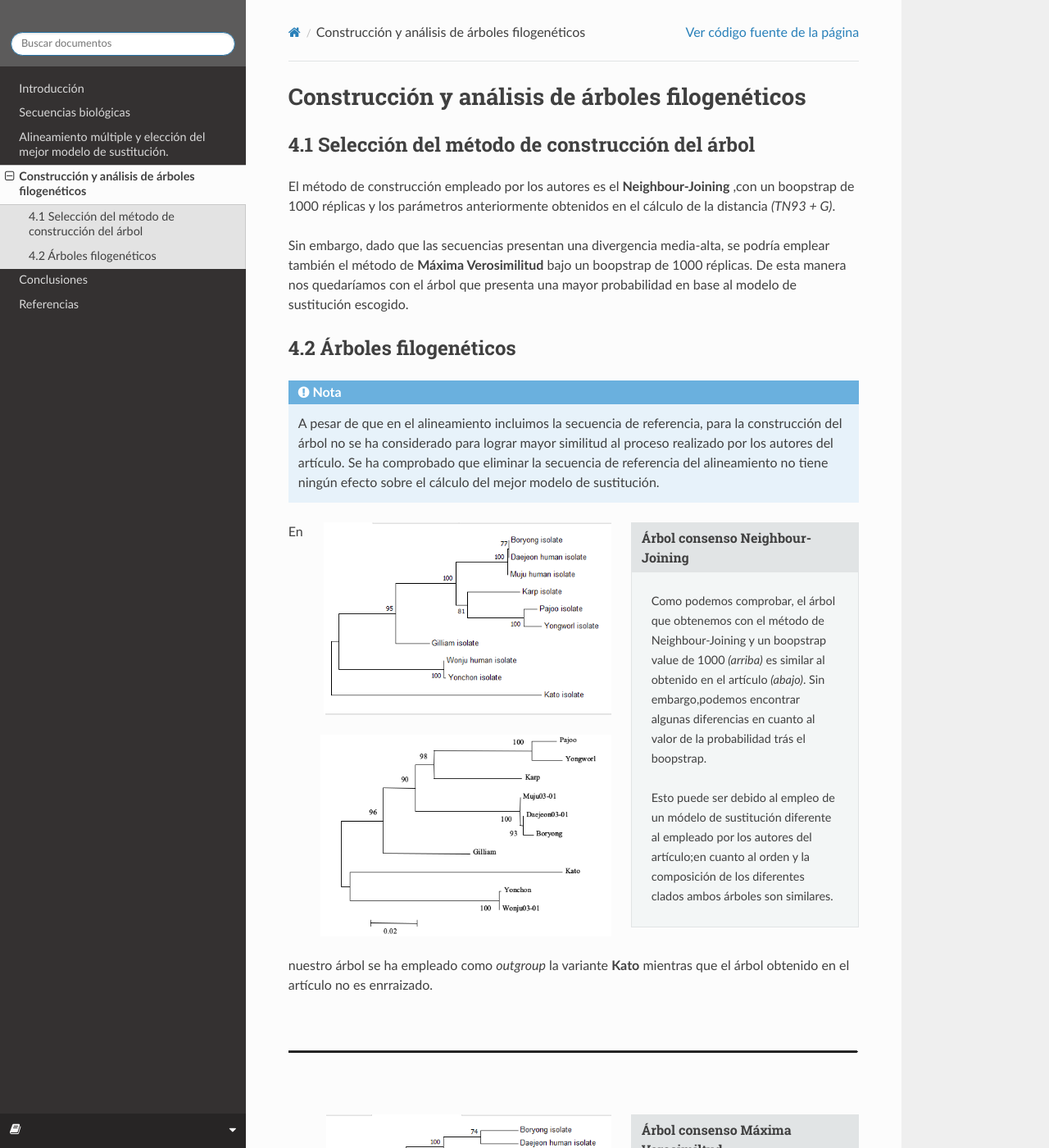
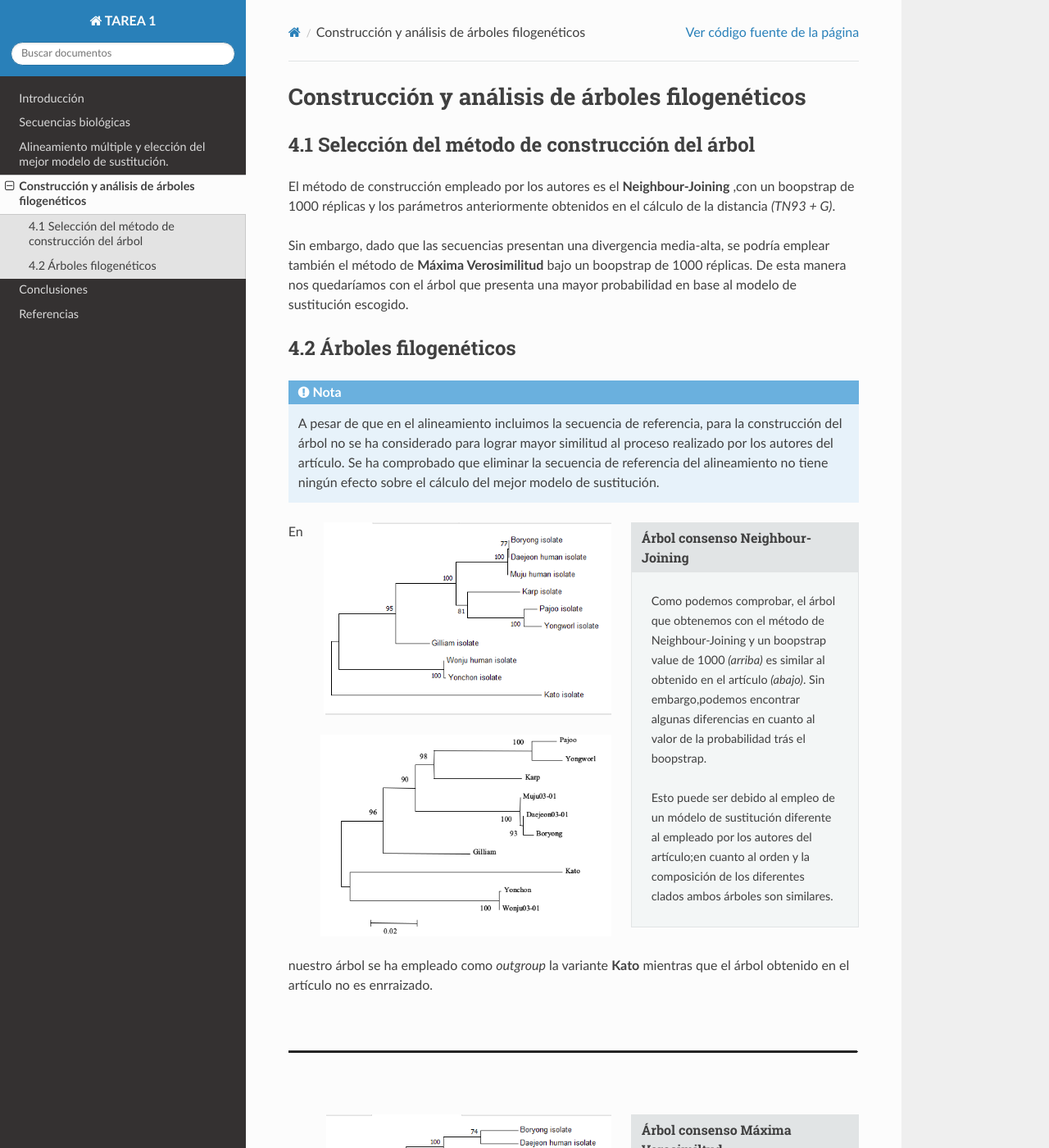
Before and after one commit to cristinavalleg/tarea1, a Sphinx documentation site: the page built from docs/arboles/arboles.rst, in a window 1280 px wide and 1400 px high. Shown: the whole window at 82% size. Built offline with Sphinx 7.4.7 and the Read the Docs theme 2.0.0, drawn with Linux system fonts in a browser that asks for light colours; nearby versions of some CDN libraries; library files that are not in the unit come from our copies; some of the changed text lies outside the part shown.

Commit message:
Update conf.py

```diff
--- a/docs/conf.py
+++ b/docs/conf.py
@@ -74,7 +74,7 @@ pygments_style = 'sphinx'
 # The theme to use for HTML and HTML Help pages.  See the documentation for
 # a list of builtin themes.
 #
-html_theme = 'msmb_theme'
+html_theme = 'sphinx_rtd_theme'
 html_theme_path = ["."]
 
 # Theme options are theme-specific and customize the look and feel of a theme
```
